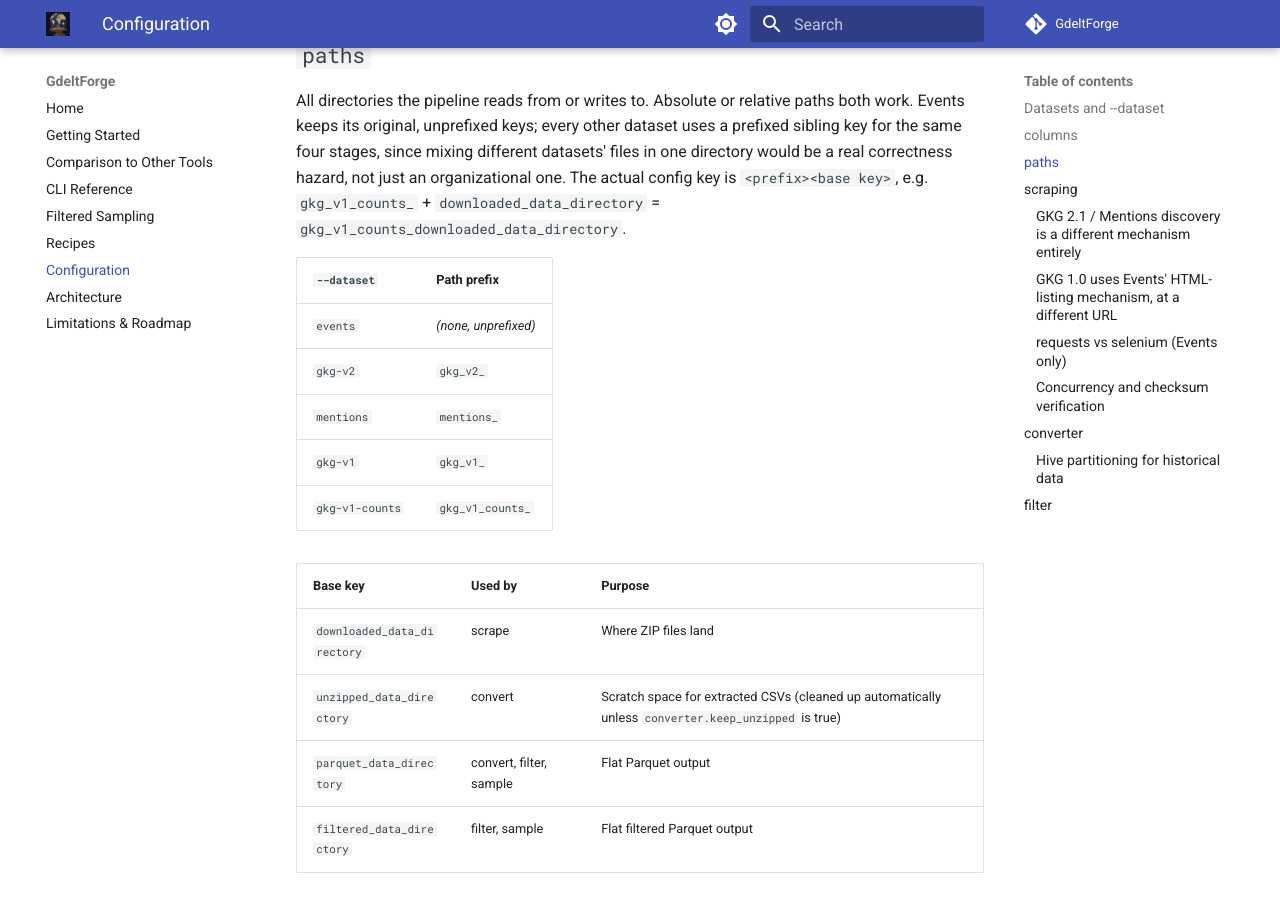
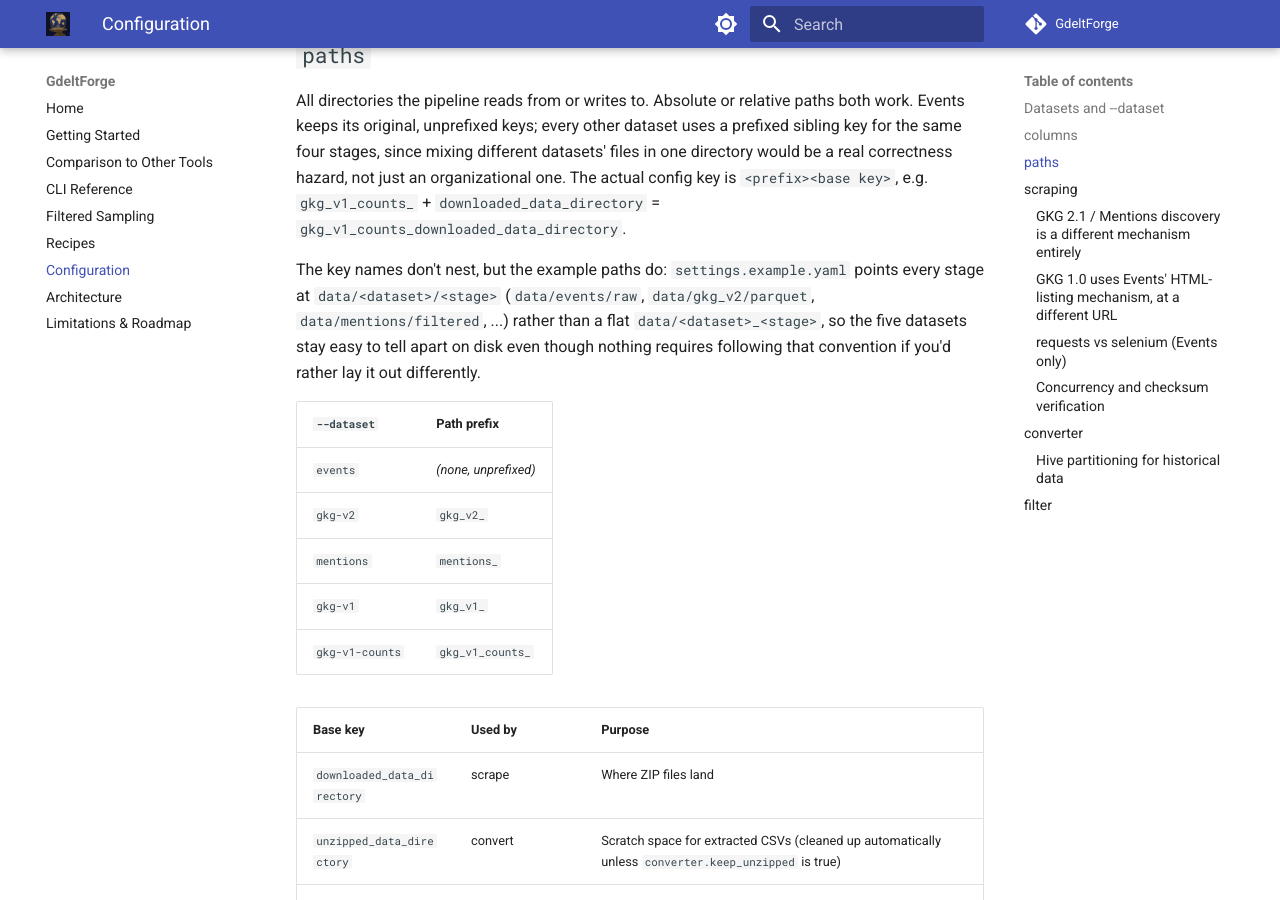
Before and after one commit to Vinicius-Teixeirac/GdeltForge, an MkDocs documentation site: the page built from docs/configuration.md, in a window 1280 px wide and 900 px high, scrolled down 1354 px. Built offline with MkDocs 1.6.1 and Material for MkDocs 9.7.7, drawn with Linux system fonts in a browser that asks for light colours; comment, search, counter and statistics services are not loaded; some of the changed text lies outside the part shown.

Commit message:
refactor(config): nest every dataset's directories under data/<dataset>/
Events sat unprefixed at the top level (data/raw, data/parquet, ...)
while every other dataset already got its own directory (data/gkg_v2_raw,
data/mentions_parquet, ...); the result was 17 flat, inconsistently
named folders side by side. Example paths in settings.example.yaml now
nest all five datasets the same way: data/events/raw, data/gkg_v2/raw,
data/mentions/raw, and so on, each with its own raw/csv/parquet/filtered
subdirectories.

dataset_path_key only ever resolves a config key name, never a path
value, so no code changes: config keys are unchanged, only the example
path values and this local install's actual data/ layout moved.

````diff
--- a/docs/configuration.md
+++ b/docs/configuration.md
@@ -35,6 +35,8 @@
 ## `paths`
 
 All directories the pipeline reads from or writes to. Absolute or relative paths both work. Events keeps its original, unprefixed keys; every other dataset uses a prefixed sibling key for the same four stages, since mixing different datasets' files in one directory would be a real correctness hazard, not just an organizational one. The actual config key is `<prefix><base key>`, e.g. `gkg_v1_counts_` + `downloaded_data_directory` = `gkg_v1_counts_downloaded_data_directory`.
+
+The key names don't nest, but the example paths do: `settings.example.yaml` points every stage at `data/<dataset>/<stage>` (`data/events/raw`, `data/gkg_v2/parquet`, `data/mentions/filtered`, ...) rather than a flat `data/<dataset>_<stage>`, so the five datasets stay easy to tell apart on disk even though nothing requires following that convention if you'd rather lay it out differently.
 
 | `--dataset` | Path prefix |
 |---|---|
@@ -109,8 +111,8 @@
 ```yaml
 paths:
   # existing paths ...
-  parquet_historical_directory: "./data/parquet_historical"
-  filtered_historical_directory: "./data/filtered_historical"
+  parquet_historical_directory: "./data/events/historical"
+  filtered_historical_directory: "./data/events/filtered_historical"
 
 converter:
   partitioning:
````
Also changed, not shown: CHANGELOG.md (+1 -0 lines), README.md (+2 -2 lines), 1 other file.
